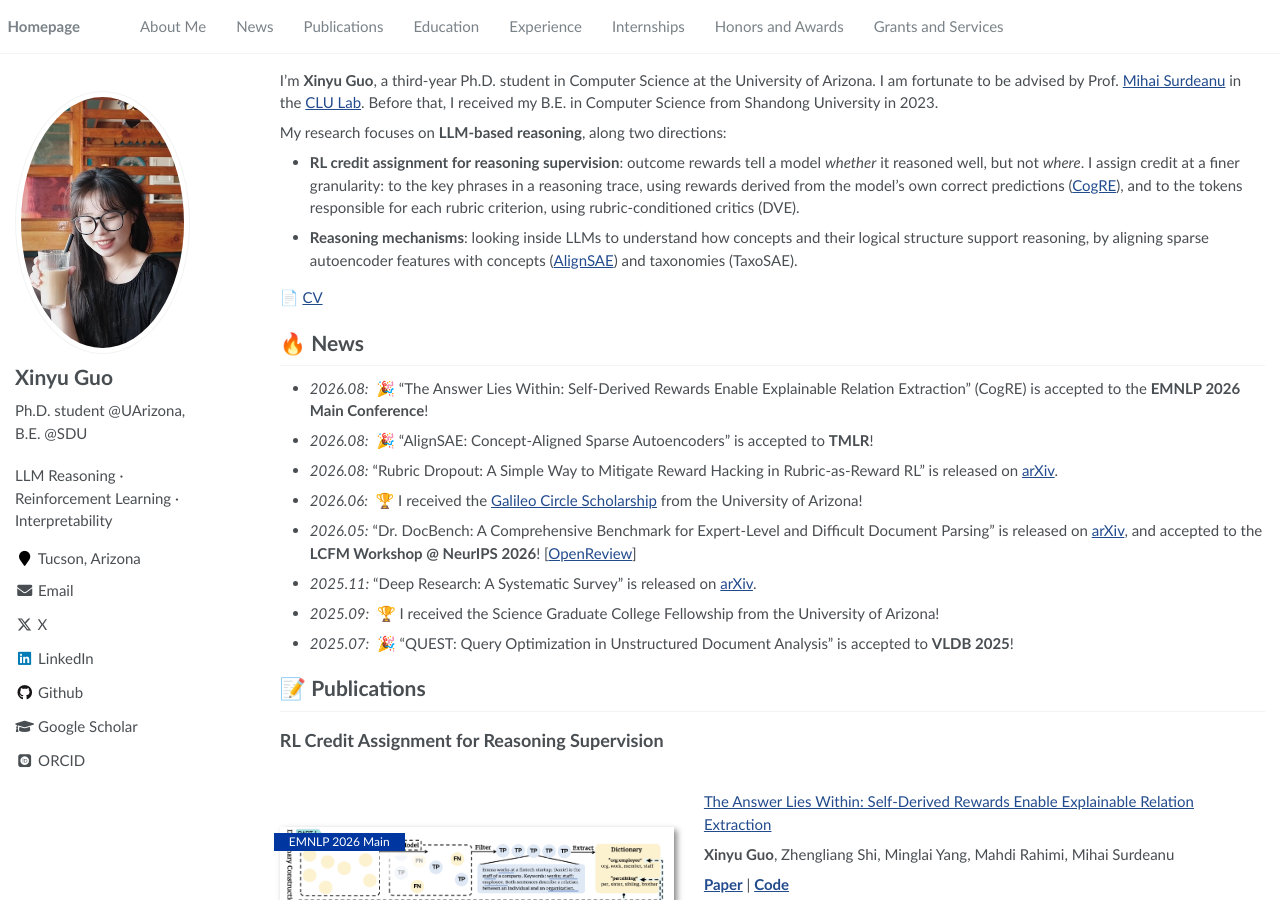
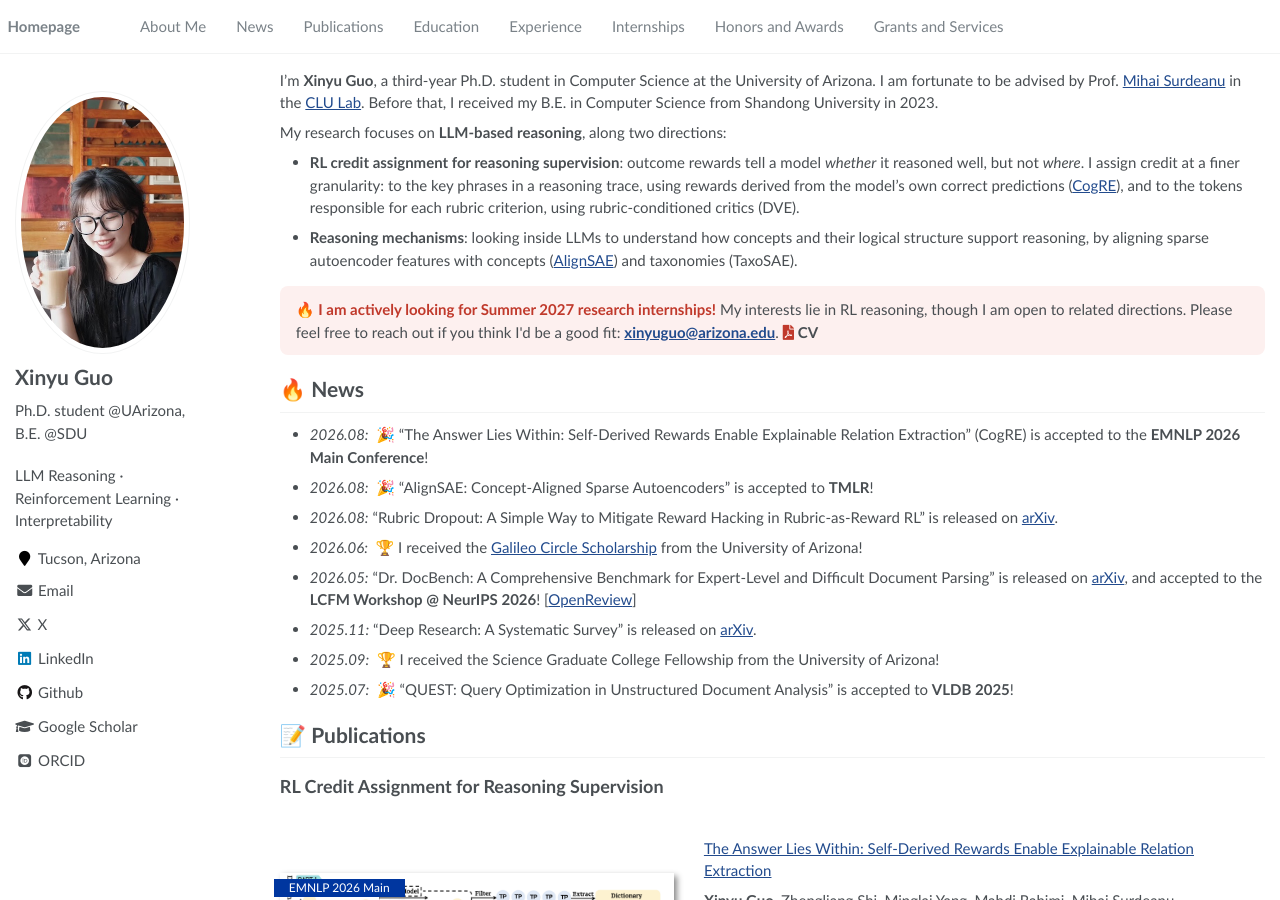
Before and after one commit to xinnyuguo/xinnyuguo.github.io, a Jekyll site: the page built from _pages/about.md, in a window 1280 px wide and 900 px high. Built offline with Jekyll 4.4.1, drawn with Linux system fonts in a browser that asks for light colours; some web fonts are replaced.

Commit message:
Add Summer 2027 internship call-out with CV link
Co-Authored-By: Claude Opus 5.5 (1M context) <noreply@anthropic.com>

```diff
--- a/_pages/about.md
+++ b/_pages/about.md
@@ -23,7 +23,7 @@ My research focuses on **LLM-based reasoning**, along two directions:
 - **RL credit assignment for reasoning supervision**: outcome rewards tell a model *whether* it reasoned well, but not *where*. I assign credit at a finer granularity: to the key phrases in a reasoning trace, using rewards derived from the model's own correct predictions ([CogRE](https://arxiv.org/abs/2510.06198)), and to the tokens responsible for each rubric criterion, using rubric-conditioned critics (DVE).
 - **Reasoning mechanisms**: looking inside LLMs to understand how concepts and their logical structure support reasoning, by aligning sparse autoencoder features with concepts ([AlignSAE](https://arxiv.org/abs/2512.02004)) and taxonomies (TaxoSAE).
 
-📄 [CV](/files/CV.pdf)
+<div style="background:#fdf0ef; border-radius:8px; padding:12px 16px; margin:8px 0 4px;"><span style="color:#c0392b;"><strong>🔥 I am actively looking for Summer 2027 research internships!</strong></span> My interests lie in RL reasoning, though I am open to related directions. Please feel free to reach out if you think I'd be a good fit: <a href="mailto:xinyuguo@arizona.edu"><strong>xinyuguo@arizona.edu</strong></a>. <a href="/files/CV.pdf" style="white-space:nowrap; text-decoration:none; color:inherit;"><i class="fas fa-file-pdf" style="color:#c0392b;"></i> <strong>CV</strong></a></div>
 
 # 🔥 News
 - *2026.08:* &nbsp;🎉 "The Answer Lies Within: Self-Derived Rewards Enable Explainable Relation Extraction" (CogRE) is accepted to the **EMNLP 2026 Main Conference**!
```
